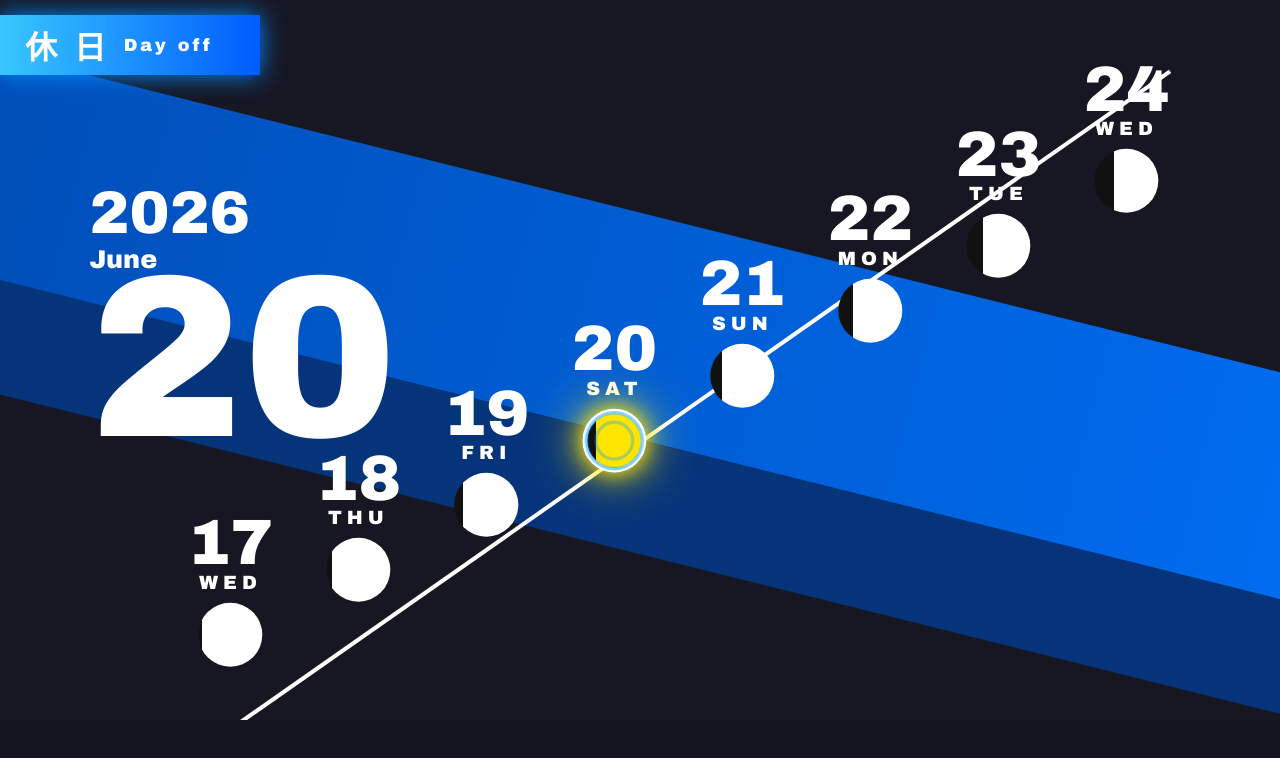
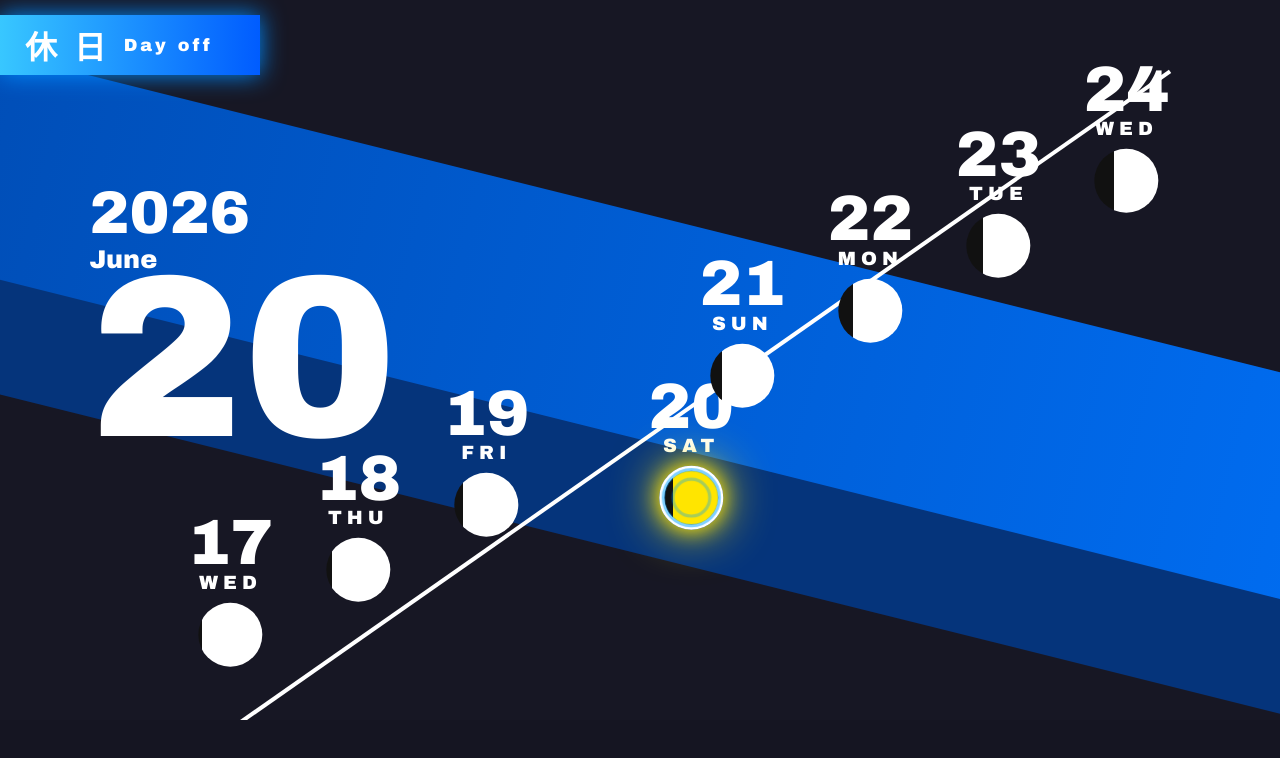
Before and after one commit to dadap3p/moon-calendar-p3p1, a plain HTML site: page index.html in a window 1280 px wide. Drawn offline with Linux system fonts and the light colour scheme.

Commit message:
Update index.html

```diff
--- a/index.html
+++ b/index.html
@@ -237,11 +237,18 @@ for (let i = 0; i < 8; i++){
   node.appendChild(w);
 
  const isToday = (d.toDateString() === today.toDateString());
+
+if (isToday) {
+  // Move current date away from the timeline
+  node.style.left = (18 + i * 10 + 6) + "%"; // push right
+  node.style.top = (82 - i * 9 + 8) + "%";   // push down
+
+  node.classList.add("today");
+}
+
 const moonEl = moon(phase(d), isToday);
 
-  if (isToday){
-    node.classList.add("today");
-    // create ring and append it inside the moon so it centers perfectly
+if (isToday) {
   const r = document.createElement("div");
   r.className = "ring";
   moonEl.appendChild(r);
```
Lines whose indentation alone changed are shown as unchanged.
